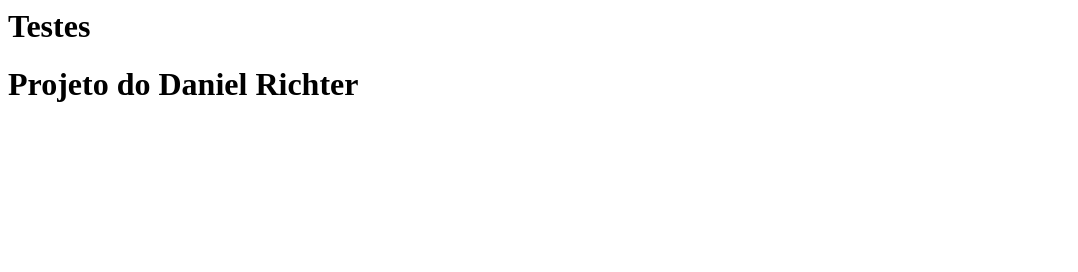
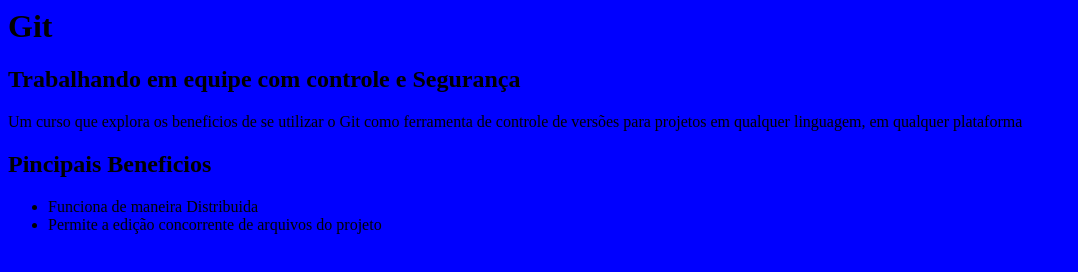
Before and after one commit to richterS2/meu-site, a plain HTML site: page index.html in a window 1280 px wide. Shown: the whole page, without its empty margins (0-1078 px from the left). Drawn offline with Linux system fonts and the light colour scheme.

Commit message:
Inicio do Desing

```diff
--- /dev/null
+++ b/estilo.css
@@ -0,0 +1,3 @@
+body {
+	background-color: blue;
+}
--- a/index.html
+++ b/index.html
@@ -1,11 +1,23 @@
 <html>
 
 	<head>
-	<h1>Testes</h1>
+		<link rel="stylesheet" href="estilo.css">
 	</head>
 
 	<body>
-	<h1>Projeto do Daniel Richter</h1>
+		<h1>Git</h1>
+		<h2>Trabalhando em equipe com controle e Segurança</h2>
+
+		<p>
+			Um curso que explora os beneficios de se utilizar o Git como ferramenta
+			de controle de versões para projetos em qualquer linguagem, em qualquer
+			plataforma
+		</p>
+
+		<h2>Pincipais Beneficios</h2>
+		<ul>
+			<li>Funciona de maneira Distribuida</li>
+			<li>Permite a edição concorrente de arquivos do projeto</li>
+		</ul>
 	</body>
-
 </html>
```
